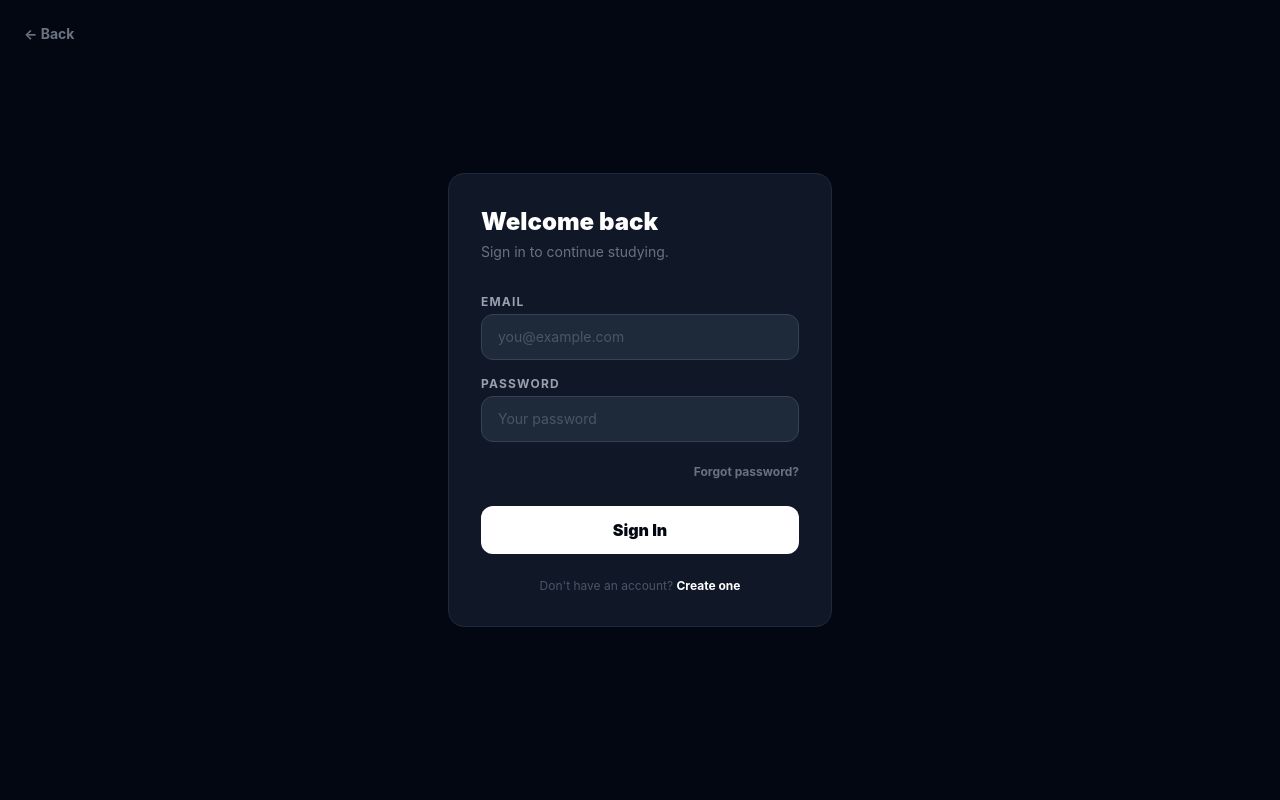
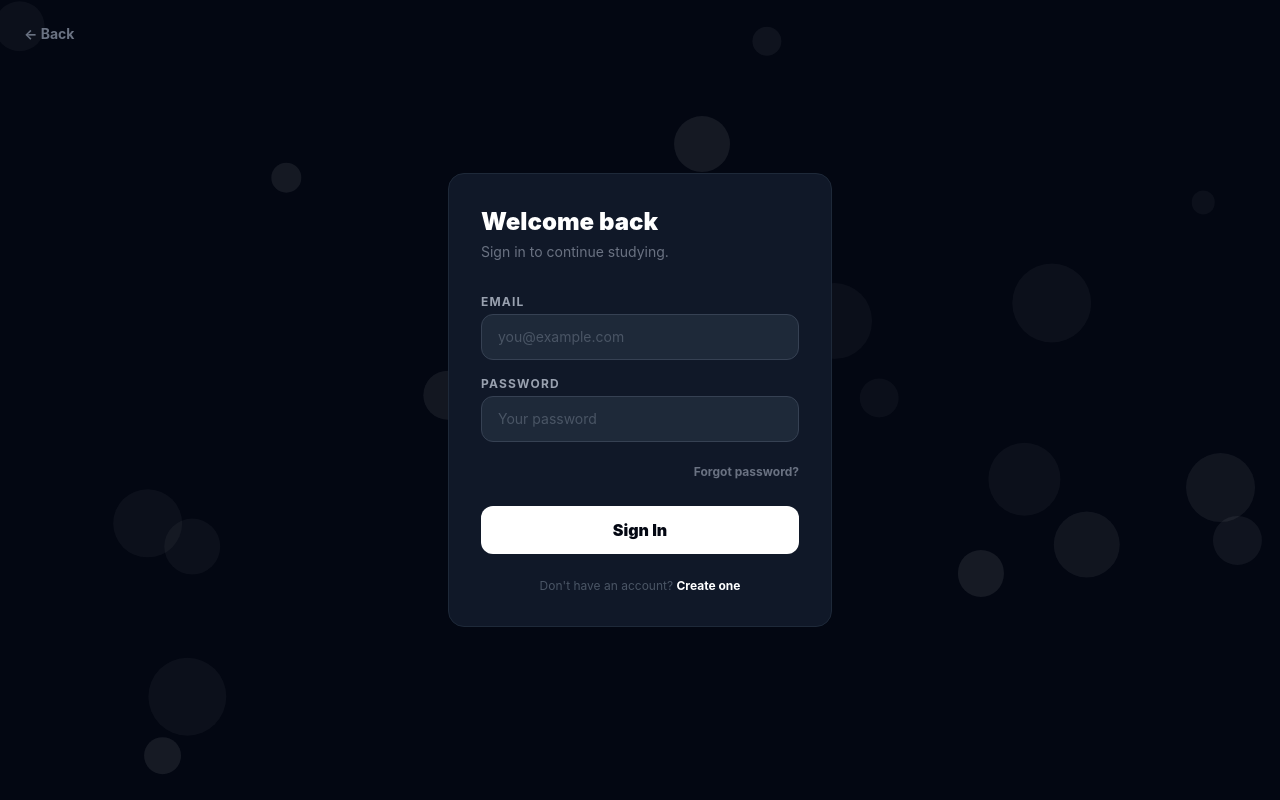
Before and after one commit to JOHNKASANGA/SWIFT-MD, a React (Vite) app in the folder frontend/: page /signin in a window 1280 px wide. Built offline with nearby package versions, Linux system fonts and the light colour scheme; no server answers.

Commit message:
Add spam notice

```diff
--- /dev/null
+++ b/frontend/src/components/AnimatedBackground.jsx
@@ -0,0 +1,41 @@
+import { motion } from "framer-motion";
+
+const circles = Array.from({ length: 20 }, (_, i) => ({
+  id: i,
+  size: Math.random() * 60 + 20,
+  x: Math.random() * 100,
+  y: Math.random() * 100,
+  duration: Math.random() * 10 + 8,
+  delay: Math.random() * 5,
+}));
+
+export default function AnimatedBackground() {
+  return (
+    <>
+      {circles.map((circle) => (
+        <motion.div
+          key={circle.id}
+          className="fixed rounded-full bg-white opacity-5 pointer-events-none"
+          style={{
+            width: circle.size,
+            height: circle.size,
+            left: `${circle.x}%`,
+            top: `${circle.y}%`,
+            zIndex: 0,
+          }}
+          animate={{
+            y: [-20, 20, -20],
+            x: [-10, 10, -10],
+            opacity: [0.03, 0.08, 0.03],
+          }}
+          transition={{
+            duration: circle.duration,
+            delay: circle.delay,
+            repeat: Infinity,
+            ease: "easeInOut",
+          }}
+        />
+      ))}
+    </>
+  );
+}
--- a/frontend/src/pages/ForgotPasswordPage.jsx
+++ b/frontend/src/pages/ForgotPasswordPage.jsx
@@ -2,6 +2,7 @@ import { supabase } from "../lib/supabase";
 import { motion } from "framer-motion";
 import { useState } from "react";
 import { useNavigate } from "react-router-dom";
+import AnimatedBackground from "../components/AnimatedBackground";
 
 export default function ForgotPasswordPage() {
   const navigate = useNavigate();
@@ -56,6 +57,7 @@ export default function ForgotPasswordPage() {
 
   return (
     <div className="min-h-screen bg-gray-950 flex flex-col items-center justify-center px-4">
+      <AnimatedBackground />
       <motion.button
         initial={{ opacity: 0 }}
         animate={{ opacity: 1 }}
@@ -70,7 +72,7 @@ export default function ForgotPasswordPage() {
         initial={{ opacity: 0, y: 24 }}
         animate={{ opacity: 1, y: 0 }}
         transition={{ duration: 0.5 }}
-        className="w-full max-w-sm bg-gray-900 border border-gray-800 rounded-2xl p-8"
+        className="w-full max-w-sm bg-gray-900 border border-gray-800 rounded-2xl p-8 relative overflow-hidden"
       >
         <div className="mb-8">
           <h2 className="text-2xl font-black text-white">Reset password</h2>
--- a/frontend/src/pages/LevelPage.jsx
+++ b/frontend/src/pages/LevelPage.jsx
@@ -2,6 +2,7 @@ import { useEffect, useState } from "react";
 import { useNavigate, useParams } from "react-router-dom";
 import { motion } from "framer-motion";
 import { supabase } from "../lib/supabase";
+import AnimatedBackground from "../components/AnimatedBackground";
 
 export default function LevelPage() {
   const { level } = useParams();
@@ -43,6 +44,7 @@ export default function LevelPage() {
 
   return (
     <div className="min-h-screen bg-gray-950 px-6 py-10 max-w-2xl mx-auto">
+      <AnimatedBackground />
       {/* Header */}
       <motion.div
         initial={{ opacity: 0, y: -20 }}
--- a/frontend/src/pages/ResetPasswordPage.jsx
+++ b/frontend/src/pages/ResetPasswordPage.jsx
@@ -2,6 +2,7 @@ import { supabase } from "../lib/supabase";
 import { motion } from "framer-motion";
 import { useState, useEffect } from "react";
 import { useNavigate } from "react-router-dom";
+import AnimatedBackground from "../components/AnimatedBackground";
 
 export default function ResetPasswordPage() {
   const navigate = useNavigate();
@@ -58,6 +59,7 @@ export default function ResetPasswordPage() {
 
   return (
     <div className="min-h-screen bg-gray-950 flex flex-col items-center justify-center px-4">
+      <AnimatedBackground />
       <motion.div
         initial={{ opacity: 0, y: 24 }}
         animate={{ opacity: 1, y: 0 }}
--- a/frontend/src/pages/SignInPage.jsx
+++ b/frontend/src/pages/SignInPage.jsx
@@ -2,6 +2,7 @@ import { supabase } from "../lib/supabase";
 import { motion } from "framer-motion";
 import { useState } from "react";
 import { useNavigate } from "react-router-dom";
+import AnimatedBackground from "../components/AnimatedBackground";
 
 export default function SignInPage() {
   const navigate = useNavigate();
@@ -38,6 +39,7 @@ export default function SignInPage() {
 
   return (
     <div className="min-h-screen bg-gray-950 flex flex-col items-center justify-center px-4">
+      <AnimatedBackground />
       {/* Back button */}
       <motion.button
         initial={{ opacity: 0 }}
@@ -54,7 +56,7 @@ export default function SignInPage() {
         initial={{ opacity: 0, y: 24 }}
         animate={{ opacity: 1, y: 0 }}
         transition={{ duration: 0.5 }}
-        className="w-full max-w-sm bg-gray-900 border border-gray-800 rounded-2xl p-8"
+        className="w-full max-w-sm bg-gray-900 border border-gray-800 rounded-2xl p-8 relative overflow-hidden"
       >
         {/* Header */}
         <div className="mb-8">
--- a/frontend/src/pages/SignUpPage.jsx
+++ b/frontend/src/pages/SignUpPage.jsx
@@ -2,6 +2,7 @@ import { supabase } from "../lib/supabase";
 import { motion } from "framer-motion";
 import { useState } from "react";
 import { useNavigate } from "react-router-dom";
+import AnimatedBackground from "../components/AnimatedBackground";
 
 export default function SignUpPage() {
   const navigate = useNavigate();
@@ -80,6 +81,7 @@ export default function SignUpPage() {
 
   return (
     <div className="min-h-screen bg-gray-950 flex flex-col items-center justify-center px-4">
+      <AnimatedBackground />
       {/* Back button */}
       <motion.button
         initial={{ opacity: 0 }}
@@ -96,7 +98,7 @@ export default function SignUpPage() {
         initial={{ opacity: 0, y: 24 }}
         animate={{ opacity: 1, y: 0 }}
         transition={{ duration: 0.5 }}
-        className="w-full max-w-sm bg-gray-900 border border-gray-800 rounded-2xl p-8"
+        className="w-full max-w-sm bg-gray-900 border border-gray-800 rounded-2xl p-8 relative overflow-hidden"
       >
         {/* Header */}
         <div className="mb-8">
--- a/frontend/src/pages/TestPage.jsx
+++ b/frontend/src/pages/TestPage.jsx
@@ -1,6 +1,7 @@
 import { useState } from "react";
 import { useNavigate, useParams } from "react-router-dom";
 import { motion } from "framer-motion";
+import AnimatedBackground from "../components/AnimatedBackground";
 
 export default function TestPage() {
   const { materialId } = useParams();
```
Also changed, not shown: frontend/src/pages/CoursePage.jsx (+40 -30 lines), frontend/src/pages/HomePage.jsx (+46 -36 lines).
